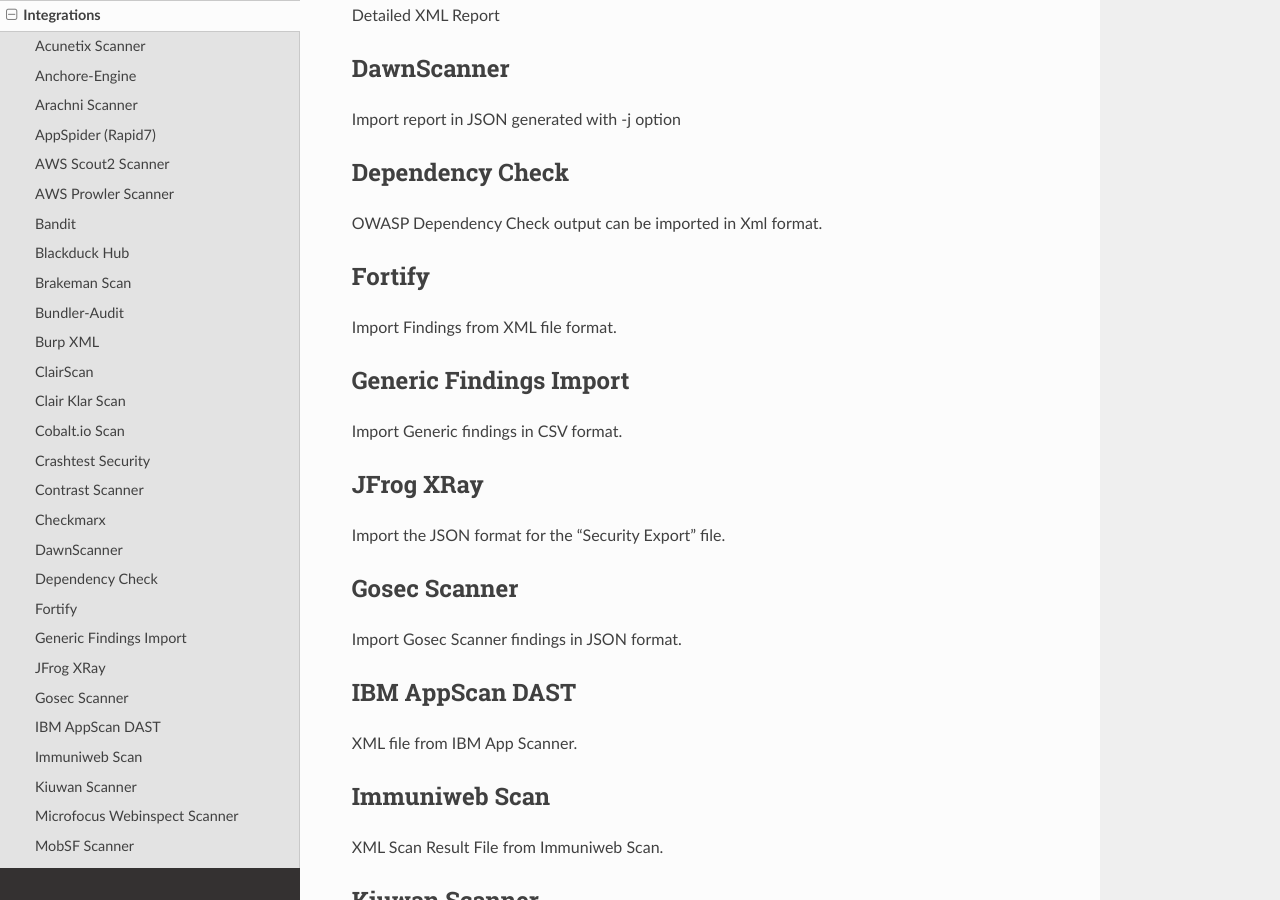
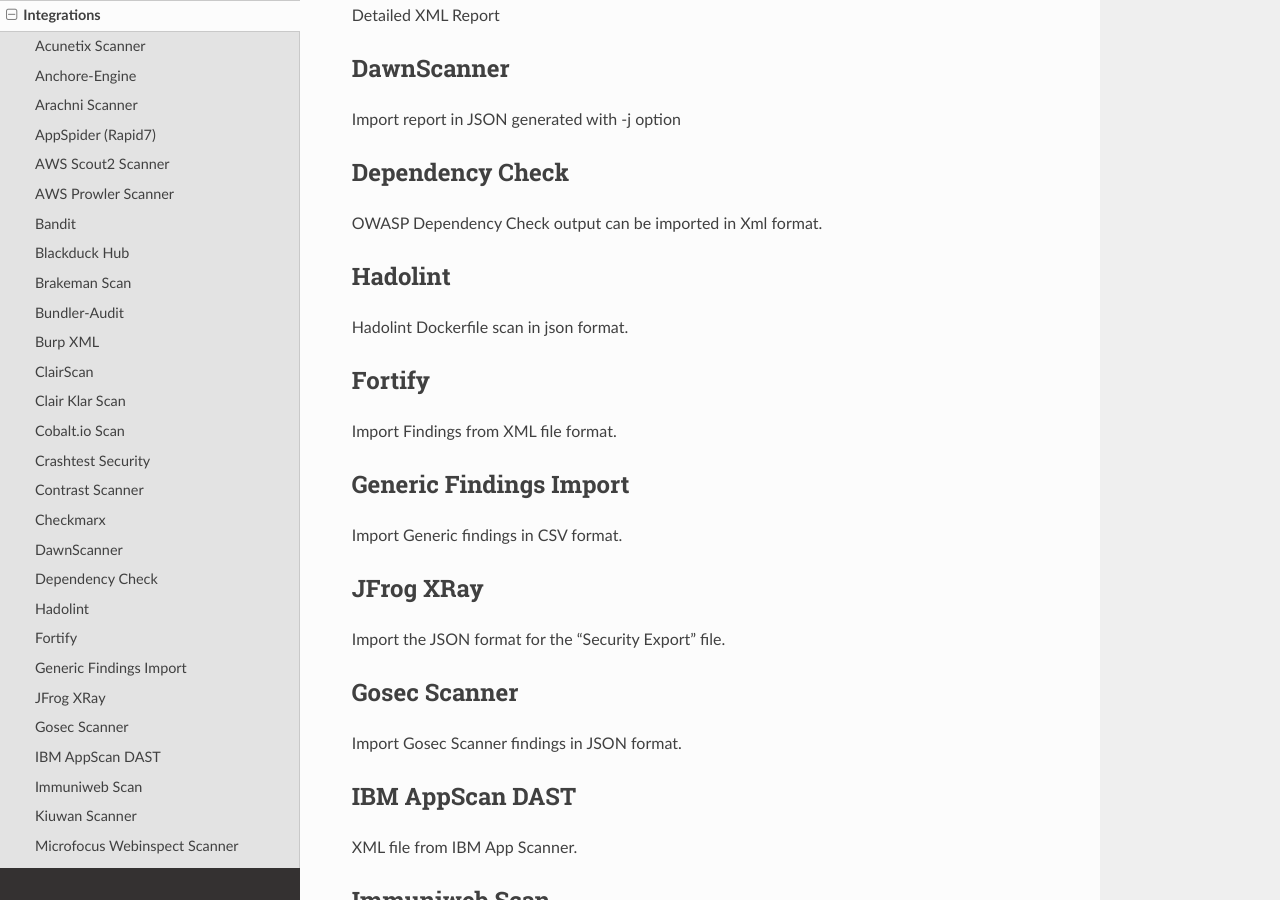
Before and after one commit to DefectDojo/Documentation, a Sphinx documentation site: the page built from docs/integrations.rst, in a window 1280 px wide and 900 px high, scrolled down 1974 px. Built offline with Sphinx 7.4.7 and the Read the Docs theme 2.0.0, drawn with Linux system fonts in a browser that asks for light colours.

Commit message:
Update documentation for hadolint
Update documentation for https://github.com/DefectDojo/django-DefectDojo/pull/1424

```diff
--- a/docs/integrations.rst
+++ b/docs/integrations.rst
@@ -78,6 +78,10 @@
 Dependency Check
 ----------------
 OWASP Dependency Check output can be imported in Xml format.
+
+Hadolint
+----------------
+Hadolint Dockerfile scan in json format.
 
 Fortify
 --------
```
